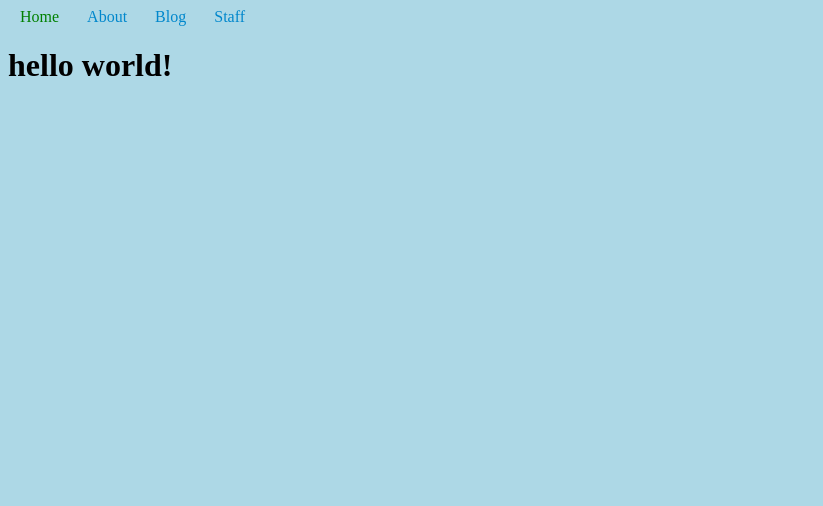
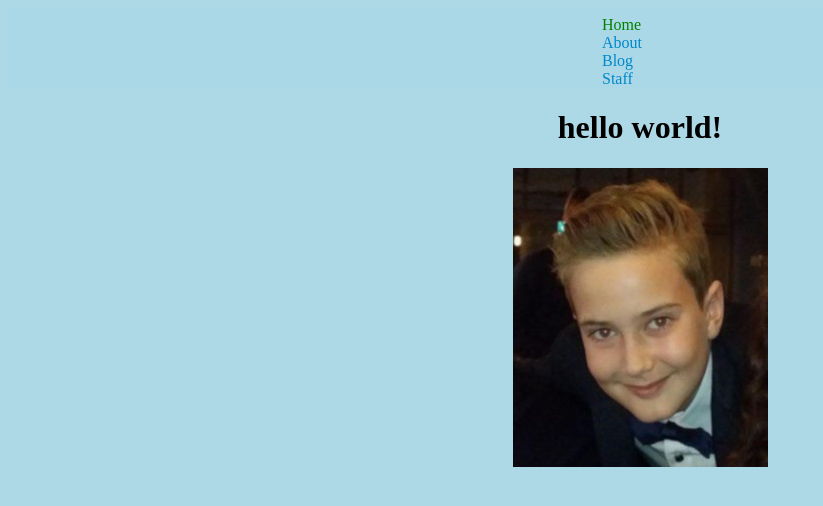
Before and after one commit to arnarbragi/Verkefni3, a Jekyll site: the page built from index.html, in a window 1280 px wide. Shown: the top 506 px of the page, without its empty margins (0-823 px from the left). Built offline with Jekyll 4.4.1, drawn with Linux system fonts in a browser that asks for light colours.

Commit message:
20.02.2019

```diff
--- a/_sass/main.scss
+++ b/_sass/main.scss
@@ -1,5 +1,5 @@
 body {
-  background: lightblue;
+  background: rgb(173, 216, 230);
 }
 
 .current {
@@ -58,9 +58,30 @@
 a:hover {
   color: #ff7b29;
 }
+.mynd {
+  display: flex;
+  justify-content: center;
+}
+h1 {
+  display: flex;
+  justify-content: center;
+}
 
 
 @media screen and (min-width: 500px){
+.menu {
+  margin-left: 50px;
+  margin-right: 50px;
+  padding: 15px;
+}
+nav {
+  grid-area: nav;
+  display: flex;
+  justify-content: center;
+  background-color: rgb(170, 216, 230);
+}
+
+
 input {
   display: none;
 }
--- a/index.html
+++ b/index.html
@@ -3,3 +3,8 @@
 title: Home
 ---
 <h1>{{ "Hello World!" | downcase }}</h1>
+<picture class="mynd">
+    <source srcset="assets/img/eg-130.jpg" media="(max-width:499px)">
+    <source srcset="assets/img/eg-255.jpg" media="(max-width:1000px)">
+    <img src="assets/img/eg-255.jpg">
+  </picture>
```
Also changed, not shown: assets/img/eg-130.jpg (added), assets/img/eg-255.jpg (added), 4 other files.
